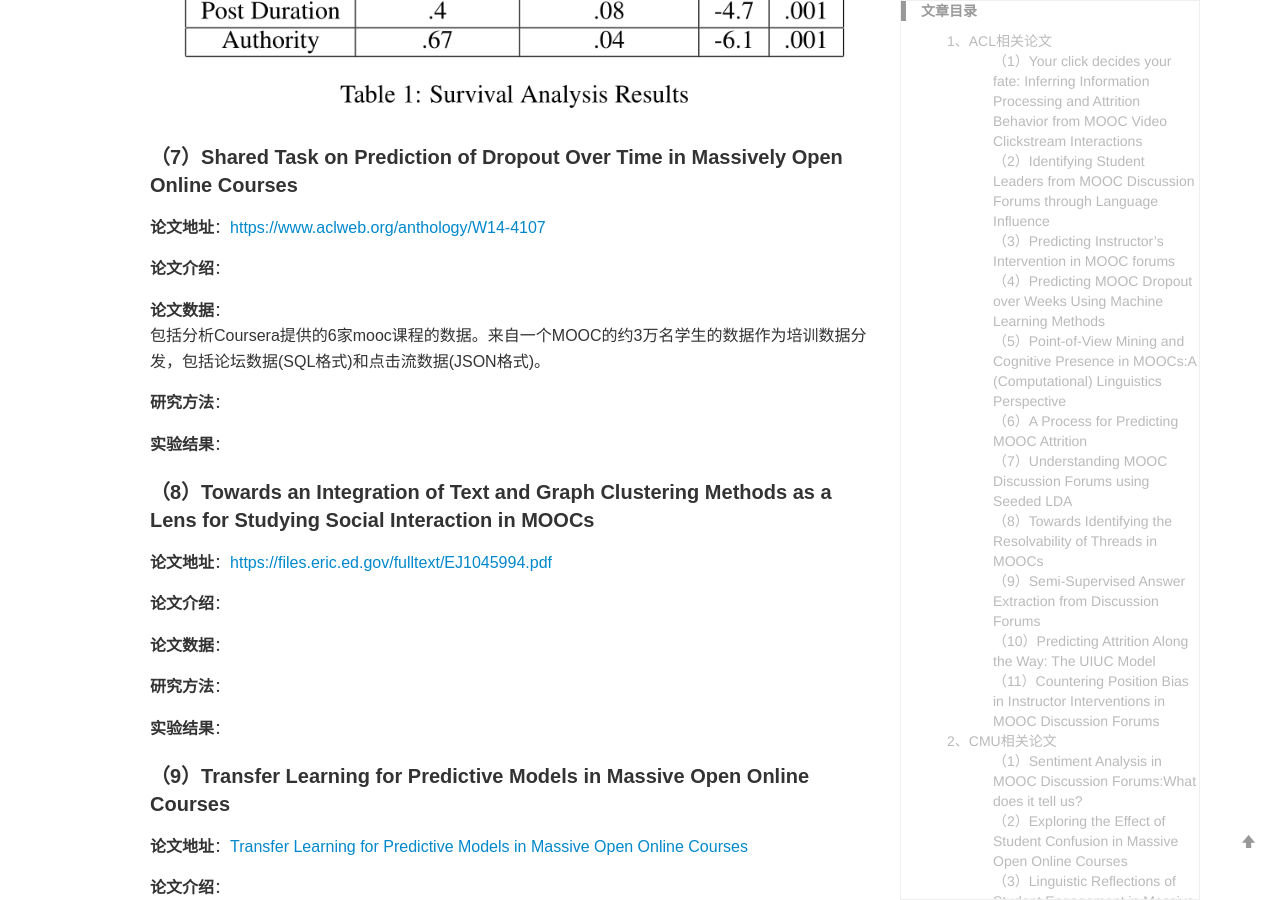
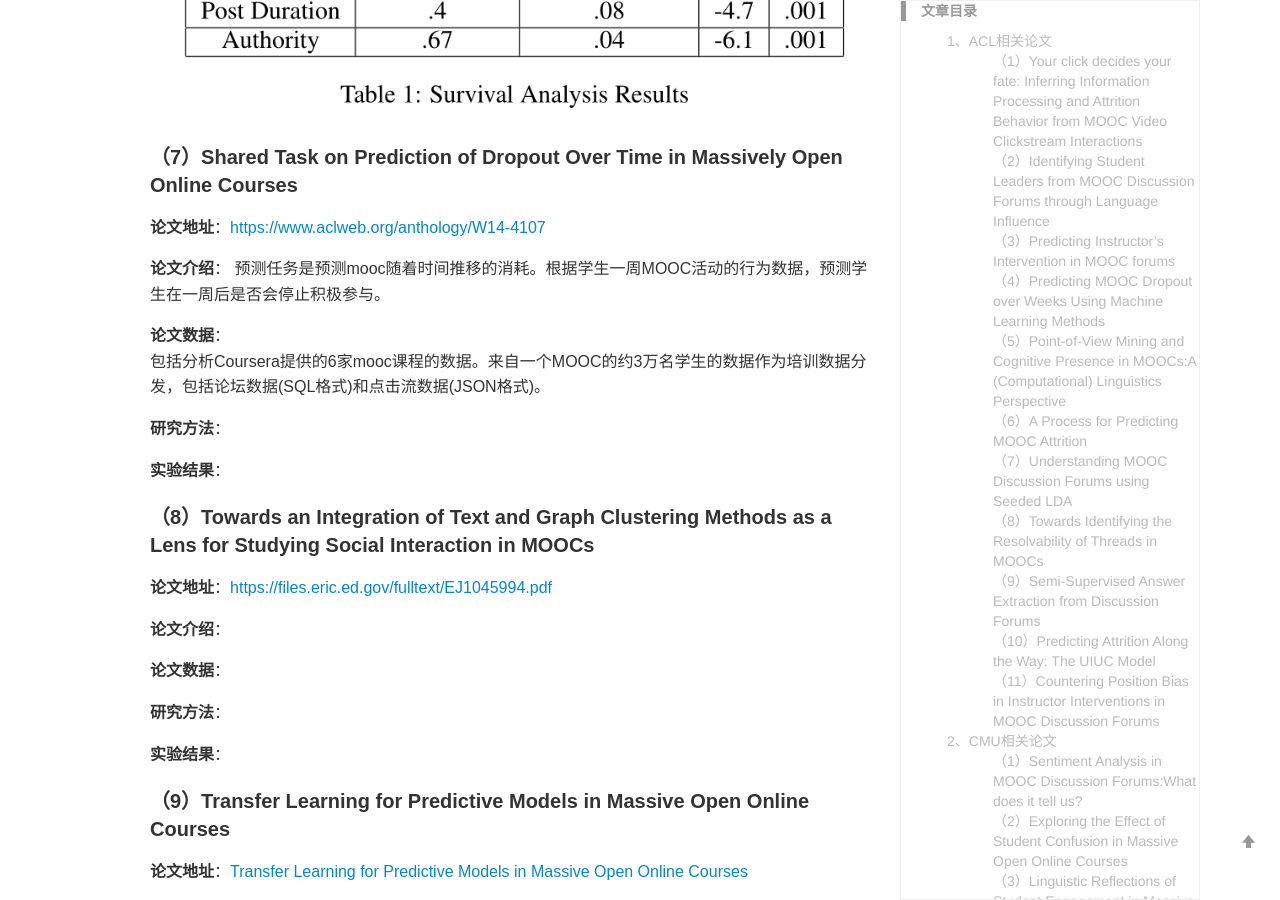
Before and after one commit to yuanmingchen/yuanmingchen.github.io, a Jekyll site: the page built from _posts/2019-04-19-online course nlp paper survey 2.md, in a window 1280 px wide and 900 px high, scrolled down 13304 px. Built offline with Jekyll 4.4.1, drawn with Linux system fonts in a browser that asks for light colours; formulas are drawn with MathJax 3; comment, search, counter and statistics services are not loaded.

Commit message:
Updates _posts/2019-04-19-online course nlp paper survey 2.md
Auto commit by GitBook Editor

```diff
--- a/_posts/2019-04-19-online course nlp paper survey 2.md
+++ b/_posts/2019-04-19-online course nlp paper survey 2.md
@@ -382,7 +382,7 @@ Python编程课程论坛，将论坛集限制为集中于讨论课程内容的
 **论文地址**：<https://www.aclweb.org/anthology/W14-4107>
 
 **论文介绍**：
-
+预测任务是预测mooc随着时间推移的消耗。根据学生一周MOOC活动的行为数据，预测学生在一周后是否会停止积极参与。
 
 **论文数据**：
 包括分析Coursera提供的6家mooc课程的数据。来自一个MOOC的约3万名学生的数据作为培训数据分发，包括论坛数据(SQL格式)和点击流数据(JSON格式)。
```
